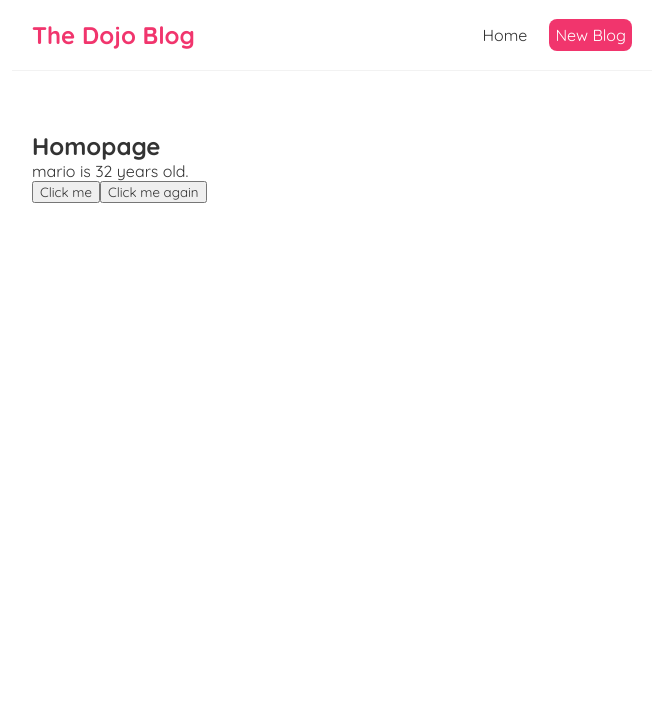
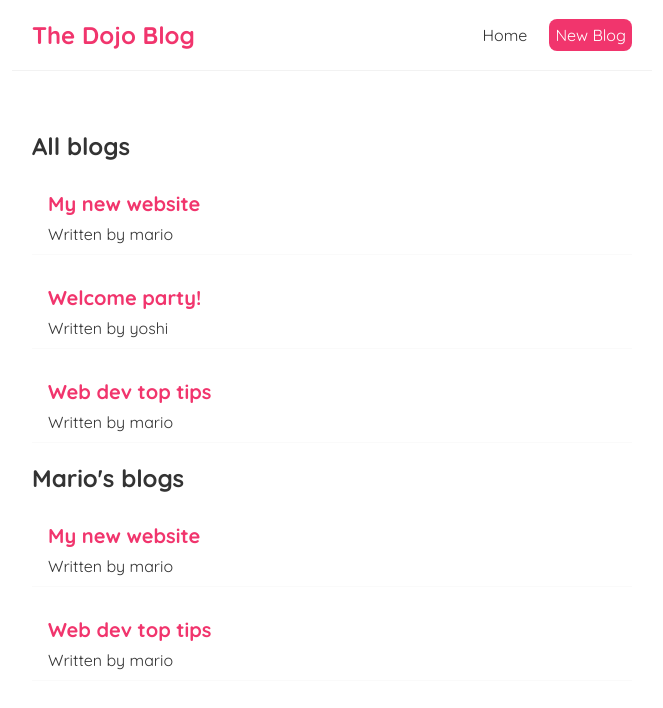
Before and after one commit to mprtcz/LearningReact, a React (Create React App) app: page /create in a window 1280 px wide. Shown: the top 708 px of the page, without its empty margins (308-971 px from the left). Built offline with nearby package versions, Linux system fonts and the light colour scheme.

Commit message:
Filterin the list of blogs tiwh one author.

```diff
--- /dev/null
+++ b/src/BlogList.js
@@ -0,0 +1,22 @@
+import React from "react";
+
+const BlogList = (props) => {
+  //   const blogs = props.blogs;
+  //   const title = props.title;
+
+  const { blogs, title } = props;
+
+  return (
+    <div className="blog-list">
+      <h2>{title}</h2>
+      {blogs.map((blog) => (
+        <div className="blog-preview" key={blog.id}>
+          <h2>{blog.title}</h2>
+          <p>Written by {blog.author}</p>
+        </div>
+      ))}
+    </div>
+  );
+};
+
+export default BlogList;
--- a/src/Home.js
+++ b/src/Home.js
@@ -1,28 +1,27 @@
 import React, { useState } from "react";
+import BlogList from "./BlogList";
 
 const Home = () => {
-    // let name = 'Mario';
+  const [blogs, setBlogs] = useState([
+    { title: "My new website", body: "lorem ipsum...", author: "mario", id: 1 },
+    { title: "Welcome party!", body: "lorem ipsum...", author: "yoshi", id: 2 },
+    {
+      title: "Web dev top tips",
+      body: "lorem ipsum...",
+      author: "mario",
+      id: 3,
+    },
+  ]);
 
-    const [name, setName] = useState('mario');
-    const [age, setAge] = useState(32);
+  return (
+    <div className="home">
+      <BlogList blogs={blogs} title="All blogs" />
+      <BlogList
+        blogs={blogs.filter((blog) => blog.author === "mario")}
+        title="Mario's blogs"
+      />
+    </div>
+  );
+};
 
-    const handleClick = (e) => {
-        setName('Luigi');
-        setAge(30);
-    }
-
-    const handleClickAction = (name, e) => {
-        console.log('hello, ' + name + e.target);
-    }
-
-    return (
-    <div className="home">
-        <h2>Homopage</h2>
-        <p>{ name } is { age } years old.</p>
-        <button onClick={handleClick}>Click me</button>
-        <button onClick={(e) => handleClickAction('Mario', e)}>Click me again</button>
-    </div>
-     );
-}
-
-export default Home
+export default Home;
--- a/src/index.css
+++ b/src/index.css
@@ -33,3 +33,17 @@
   margin: 40px auto;
   padding: 20px;
 }
+/* blog previews / list */
+.blog-preview {
+  padding: 10px 16px;
+  margin: 20px 0;
+  border-bottom: 1px solid #fafafa;
+}
+.blog-preview:hover {
+  box-shadow: 1px 3px 5px rgba(0,0,0,0.1);
+}
+.blog-preview h2 {
+  font-size: 20px;
+  color: #f1356d;
+  margin-bottom: 8px;
+}
```
Also changed, not shown: src/notes/notes.md (+4 -0 lines).
